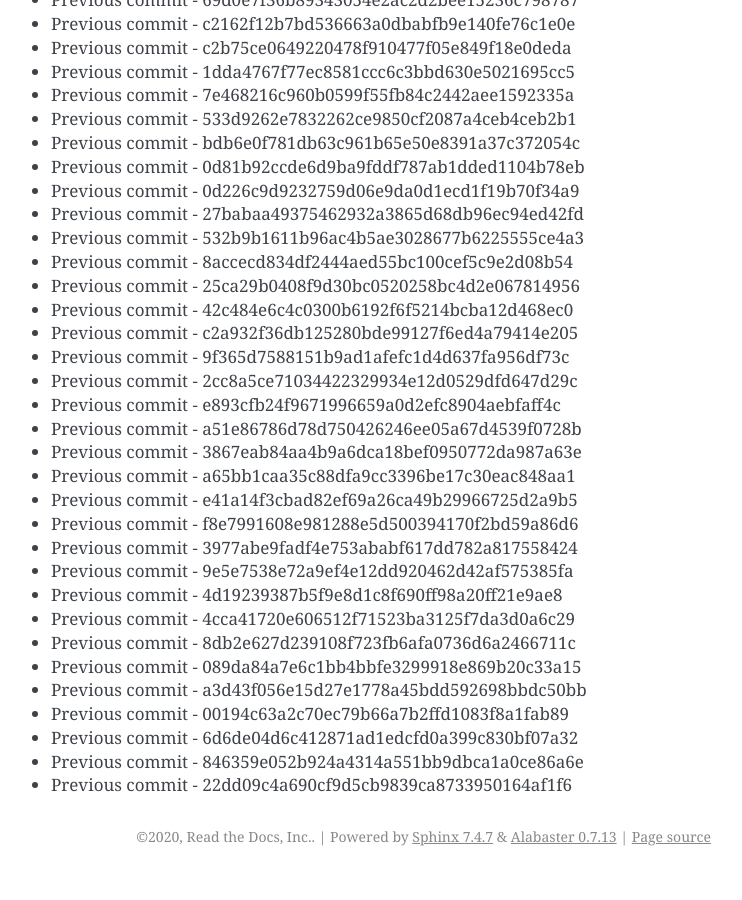
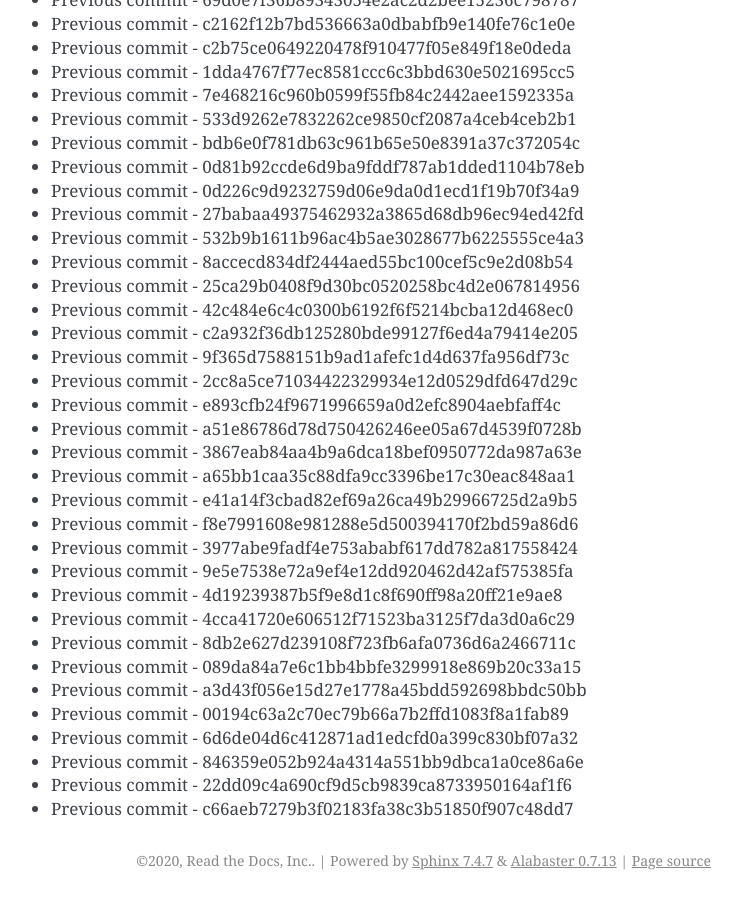
Before and after one commit to readthedocs/rtd-git-stresstest, a Sphinx documentation site: the page built from docs/updates.rst, in a window 1280 px wide and 900 px high, scrolled down 56578 px. Shown: the whole window, without its empty margins (399-1141 px from the left). Built offline with Sphinx 7.4.7, drawn with Linux system fonts in a browser that asks for light colours; before the commit the page ends 57454 px from its top, so only the background shows below that.

Commit message:
Generating commit from previous: c66aeb7279b3f02183fa38c3b51850f907c48dd7

```diff
--- a/docs/updates.rst
+++ b/docs/updates.rst
@@ -2409,3 +2409,4 @@ It can be tested for any performance characteristics.
 * Previous commit - 6d6de04d6c412871ad1edcfd0a399c830bf07a32
 * Previous commit - 846359e052b924a4314a551bb9dbca1a0ce86a6e
 * Previous commit - 22dd09c4a690cf9d5cb9839ca8733950164af1f6
+* Previous commit - c66aeb7279b3f02183fa38c3b51850f907c48dd7
```
